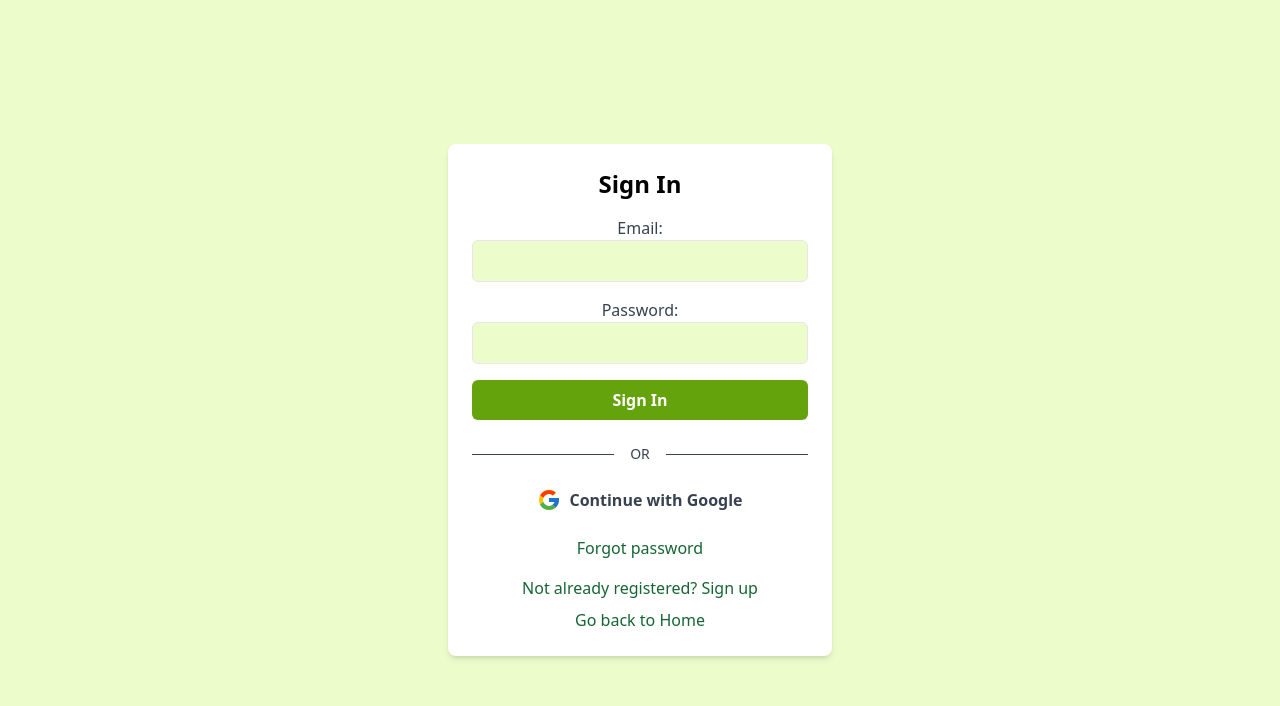
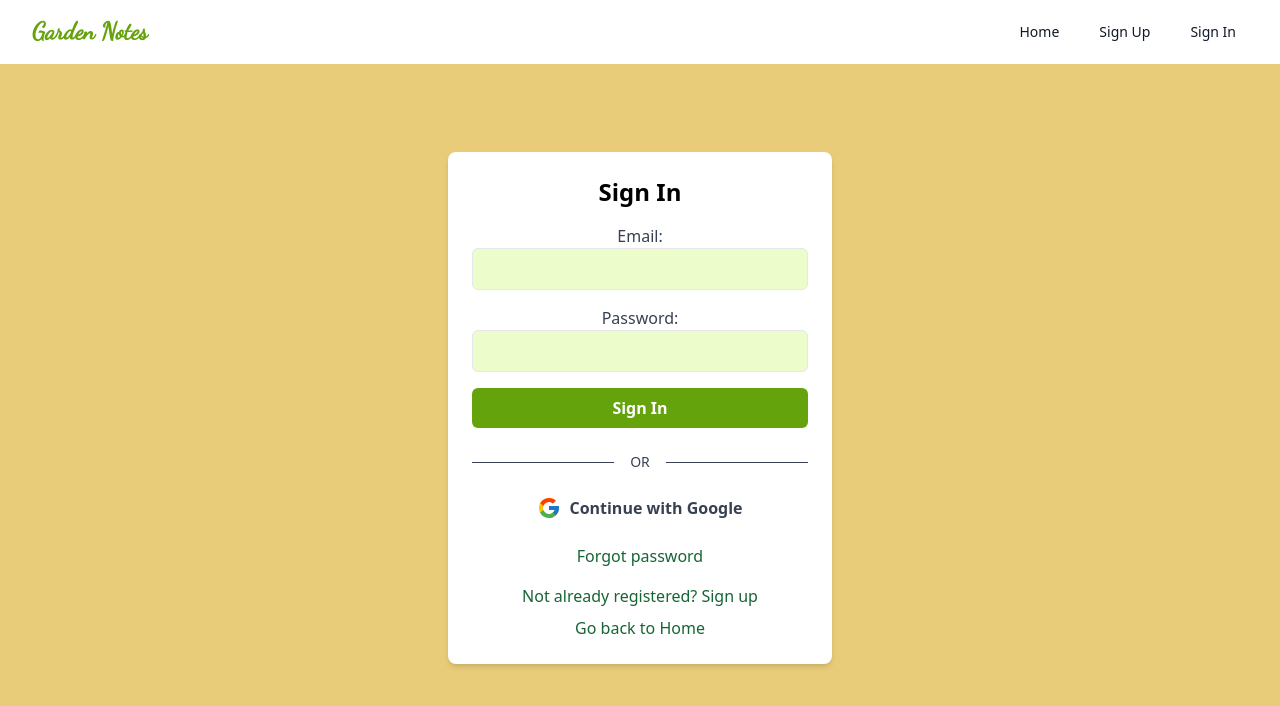
Before and after one commit to tid213/gnm, a React (Create React App) app in the folder client/: page /signin in a window 1280 px wide. Shown: the top 706 px of the page. Built offline with nearby package versions, Linux system fonts and the light colour scheme; no server answers; the HTML template or start-up script is replaced by a standard one.

Commit message:
changed sign in styles and added nav

```diff
--- a/client/src/pages/Home.jsx
+++ b/client/src/pages/Home.jsx
@@ -31,13 +31,13 @@ function Home () {
     };
 
       return (
-        <main className="min-h-screen flex flex-col bg-white">
+        <main className="min-h-screen flex flex-col bg-customLightBrown">
             <header className={`fixed top-0 w-full ${isTransparent ? 'bg-white' : 'bg-opacity-90 bg-white'}`}>
             <div className="max-w-7xl mx-auto px-4 sm:px-6 lg:px-8">
                 <div className="flex justify-between h-16">
                 <div className="flex-shrink-0 flex items-center">
                     {/* Logo */}
-                    <h1 className="text-2xl font-bold dancing-script text-lime-600">Garden Notes</h1>
+                    <h1 className="text-2xl font-normal dancing-script text-lime-600">Garden Notes</h1>
                 </div>
                 <div className="hidden lg:flex lg:items-center lg:justify-end lg:flex-1">
                     {/* Navigation Links */}
@@ -61,7 +61,7 @@ function Home () {
             {/* Mobile Menu */}
             {isOpen && (
                 <div className="lg:hidden">
-                <div className="px-2 pt-2 pb-3 space-y-1 sm:px-3">
+                <div className="px-2 pt-2 pb-3 space-y-1 sm:px-3 shadow-md">
                     <Link to="/home" className="block px-3 py-2 rounded-md text-base font-medium text-gray-900 hover:bg-gray-50">Home</Link>
                     <Link to="/signup" className="block px-3 py-2 rounded-md text-base font-medium text-gray-900 hover:bg-gray-50">Sign Up</Link>
                     <Link to="/signin" className="block px-3 py-2 rounded-md text-base font-medium text-gray-900 hover:bg-gray-50">Sign In</Link>
@@ -73,16 +73,16 @@ function Home () {
                 <div className="lg:flex lg:items-center items-center">
                     {/* Image */}
                     <div className="lg:w-6/12">
-                        <img className="mb-4 lg:mb-0 lg:mr-8  max-w-sm mx-auto lg:max-w-lg" src={landingImage} alt="Landing Image" />
+                        <img className="mb-4 lg:mt-4 lg:mb-0 lg:mr-8  max-w-sm mx-auto lg:max-w-lg" src={landingImage} alt="Landing Image" />
                     </div>
                     {/* Text content */}
                     <div className="lg:w-6/12">
                     {/* Heading */}
-                    <h1 className="text-5xl text-black dancing-script font-normal mb-4 lg:mb-8 text-center">Welcome to Garden Notes!</h1>
+                    <h1 className="text-5xl text-black dancing-script font-normal mb-4 lg:mb-8 text-center">Welcome to GardenNotes.me!</h1>
 
                     {/* Paragraph */}
                     <p className="inter font-light max-w-prose px-8 text-lg text-black text-center ">
-                    GardenNotes.me is your all-in-one solution for plant lovers. Whether you're a seasoned gardener or just starting out, GardenNotes.me helps you keep track of all your plants effortlessly.
+                    Your all-in-one solution for plant lovers. Whether you're a seasoned gardener or just starting out, GardenNotes.me helps you keep track of all your plants effortlessly.
                     </p>
                     {/* Buttons */}
                     <div className="flex flex-col w-full lg:justify-center items-center mt-6 lg:flex-row">
@@ -93,7 +93,9 @@ function Home () {
                 </div>
             </section>
             <section className="flex space-x-4">
-
+            <p className="inter font-light max-w-prose px-8 text-lg text-black text-center ">
+                <b className="font-bold">Take Notes:</b> Capture your plant care routines, growth milestones, and observations in one convenient place. With GreenNotes, you'll never forget a watering schedule or pruning tip again
+            </p>
             </section>
         </main>
       );
--- a/client/src/pages/SignIn.jsx
+++ b/client/src/pages/SignIn.jsx
@@ -1,12 +1,72 @@
 import SignInForm from "../components/SignInForm";
 import { Link } from 'react-router-dom';
+import React, { useState, useEffect } from "react";
 
 
 function SignIn(){
+    const [isOpen, setIsOpen] = useState(false);
+    const [isTransparent, setIsTransparent] = useState(true);
+
+    useEffect(() => {
+        const handleScroll = () => {
+          const scrollPosition = window.scrollY;
+          if (scrollPosition > 0) {
+            setIsTransparent(false);
+          } else {
+            setIsTransparent(true);
+          }
+        };
+
+        window.addEventListener('scroll', handleScroll);
+
+        return () => {
+          window.removeEventListener('scroll', handleScroll);
+        };
+      }, []);
+
+    const toggleMenu = () => {
+        setIsOpen(!isOpen);
+    };
     return(
-        <div className="min-h-screen bg-lime-100 flex items-center justify-center">
-            <div className="max-w-sm w-full"><SignInForm /></div>
-
+        <div className="min-h-screen bg-customLightBrown flex items-center justify-center">
+            <header className={`fixed top-0 w-full ${isTransparent ? 'bg-white' : 'bg-opacity-90 bg-white'}`}>
+            <div className="max-w-7xl mx-auto px-4 sm:px-6 lg:px-8">
+                <div className="flex justify-between h-16">
+                <div className="flex-shrink-0 flex items-center">
+                    {/* Logo */}
+                    <h1 className="text-2xl font-bold dancing-script text-lime-600">Garden Notes</h1>
+                </div>
+                <div className="hidden lg:flex lg:items-center lg:justify-end lg:flex-1">
+                    {/* Navigation Links */}
+                    <nav className="flex space-x-4">
+                    <Link to="/home" className="text-gray-900 hover:bg-gray-200 px-3 py-2 rounded-md text-sm font-medium">Home</Link>
+                    <Link to="/signup" className="text-gray-900 hover:bg-gray-200 px-3 py-2 rounded-md text-sm font-medium">Sign Up</Link>
+                    <Link to="/signin" className="text-gray-900 hover:bg-gray-200 px-3 py-2 rounded-md text-sm font-medium">Sign In</Link>
+                    </nav>
+                </div>
+                {/* Hamburger Menu for Mobile */}
+                <div className="flex lg:hidden">
+                    <button onClick={toggleMenu} className="bg-white p-2 rounded-md inline-flex items-center justify-center text-gray-400 hover:text-gray-500 hover:bg-gray-100 focus:outline-none focus:ring-2 focus:ring-offset-2 focus:ring-offset-gray-100 focus:ring-gray-500">
+                    <span className="sr-only">Open main menu</span>
+                    <svg className="h-6 w-6" xmlns="http://www.w3.org/2000/svg" fill="none" viewBox="0 0 24 24" stroke="currentColor" aria-hidden="true">
+                        <path strokeLinecap="round" strokeLinejoin="round" strokeWidth={2} d="M4 6h16M4 12h16M4 18h16" />
+                    </svg>
+                    </button>
+                </div>
+                </div>
+            </div>
+            {/* Mobile Menu */}
+            {isOpen && (
+                <div className="lg:hidden">
+                <div className="px-2 pt-2 pb-3 space-y-1 sm:px-3 shadow-md">
+                    <Link to="/home" className="block px-3 py-2 rounded-md text-base font-medium text-gray-900 hover:bg-gray-50">Home</Link>
+                    <Link to="/signup" className="block px-3 py-2 rounded-md text-base font-medium text-gray-900 hover:bg-gray-50">Sign Up</Link>
+                    <Link to="/signin" className="block px-3 py-2 rounded-md text-base font-medium text-gray-900 hover:bg-gray-50">Sign In</Link>
+                </div>
+                </div>
+            )}
+            </header>
+            <div className="max-w-sm w-full lg:mt-4"><SignInForm /></div>
         </div>
     )
 }
--- a/client/tailwind.config.js
+++ b/client/tailwind.config.js
@@ -6,6 +6,7 @@ module.exports = {
       colors: {
         customDarkGreen: '#353519',
         customMidGreen: '#666538',
+        customLightBrown: '#e9cc79',
         customBrown: '#483519',
         customOrange: '#f98638',
       },
```
